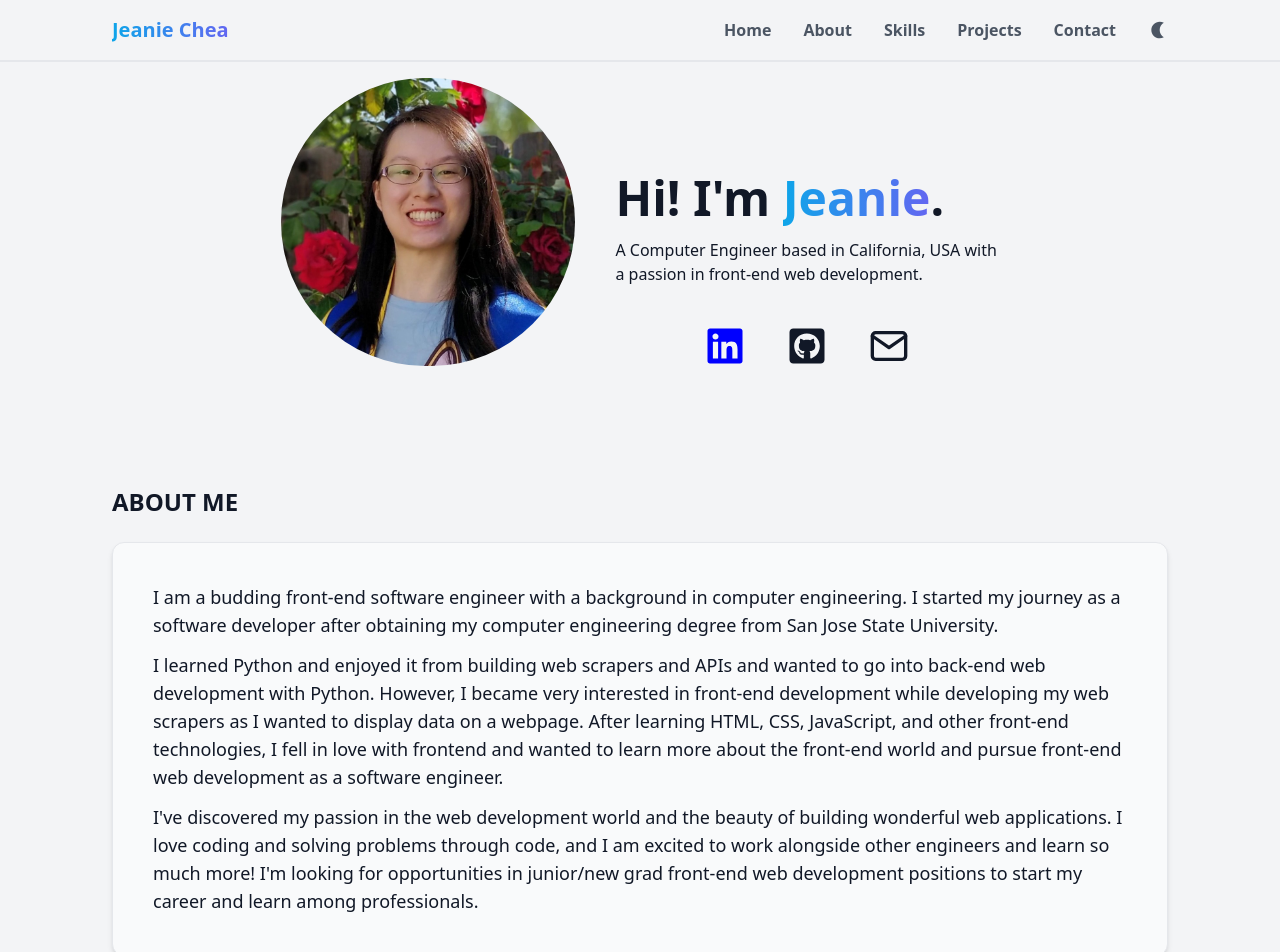
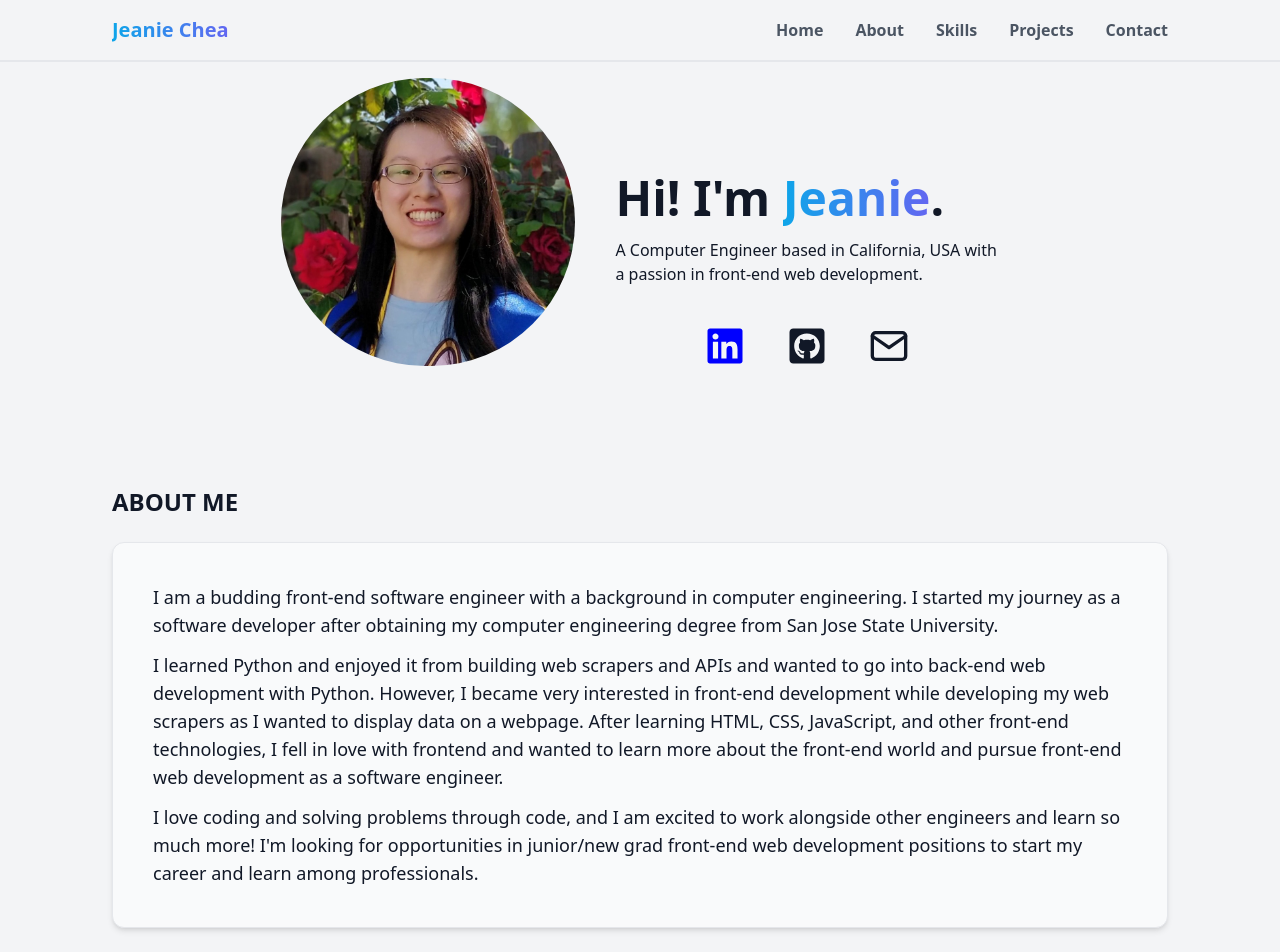
Before and after one commit to jechea14/jechea14.github.io, a React (Create React App) app in the folder portfolio/: page / in a window 1280 px wide. Shown: the top 952 px of the page. Built offline with nearby package versions, Linux system fonts and the light colour scheme.

Commit message:
No dark mode for now

```diff
--- a/portfolio/src/App.js
+++ b/portfolio/src/App.js
@@ -10,7 +10,7 @@ import Contact from './Components/Contact';
 
 function App() {
   return (
-    <div className="min-h-screen flex flex-col 2xl:max-w-7xl">
+    <section className="dark:bg-slate-900 min-h-screen flex flex-col 2xl:max-w-7xl">
         <NavBar/>
       <div className='px-5 md:px-28 2xl:px-0 space-y-10'>
         <Intro/>
@@ -20,7 +20,7 @@ function App() {
         <Contact/>
         <Footer/>
       </div>
-    </div>
+    </section>
   );
 }
 
--- a/portfolio/src/Components/AboutMe.js
+++ b/portfolio/src/Components/AboutMe.js
@@ -16,7 +16,6 @@ const AboutMe = () => {
 
         </p>
         <p>
-          I've discovered my passion in the web development world and the beauty of building wonderful web applications.
           I love coding and solving problems through code, and I am excited to work alongside other engineers and learn so much more!
           I'm looking for opportunities in junior/new grad front-end web development positions to start my career and learn among professionals.
 
--- a/portfolio/src/Components/NavBar.js
+++ b/portfolio/src/Components/NavBar.js
@@ -60,11 +60,11 @@ const NavBar = () => {
               <a href={`#${link.link}`} key={link.id} onClick={() => setIsMobileNavShown(!isMobileNavShown)} className='hover:text-slate-900 transition py-6 text-4xl capitalize hover:cursor-pointer'>{link.link}</a>
             ))
           }
-          <div onClick={toggleTheme}>
+          {/* <div onClick={toggleTheme}>
             {
               darkMode ? <MdNightlight size={40}/> : <MdOutlineLightMode size={40}/>
             }
-          </div>
+          </div> */}
         </ul>
       </div>
 
@@ -77,12 +77,11 @@ const NavBar = () => {
               ))
           }
 
-          <div onClick={toggleTheme}>
+          {/* <div onClick={toggleTheme}>
             {
               darkMode ? <MdNightlight size={20}/> : <MdOutlineLightMode size={20}/>
             }
-
-          </div>
+          </div> */}
         </ul>
       </div>
 
```
